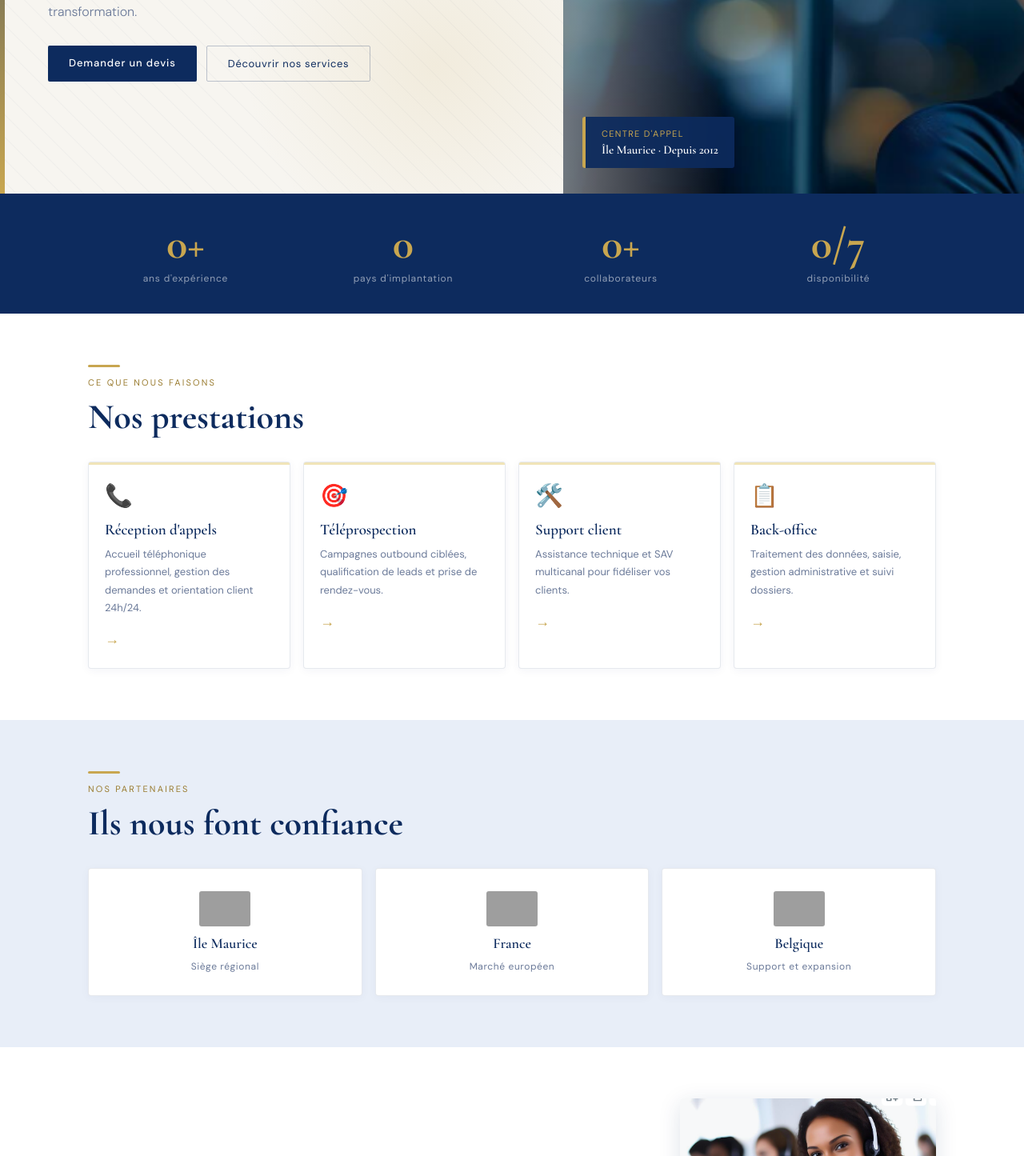
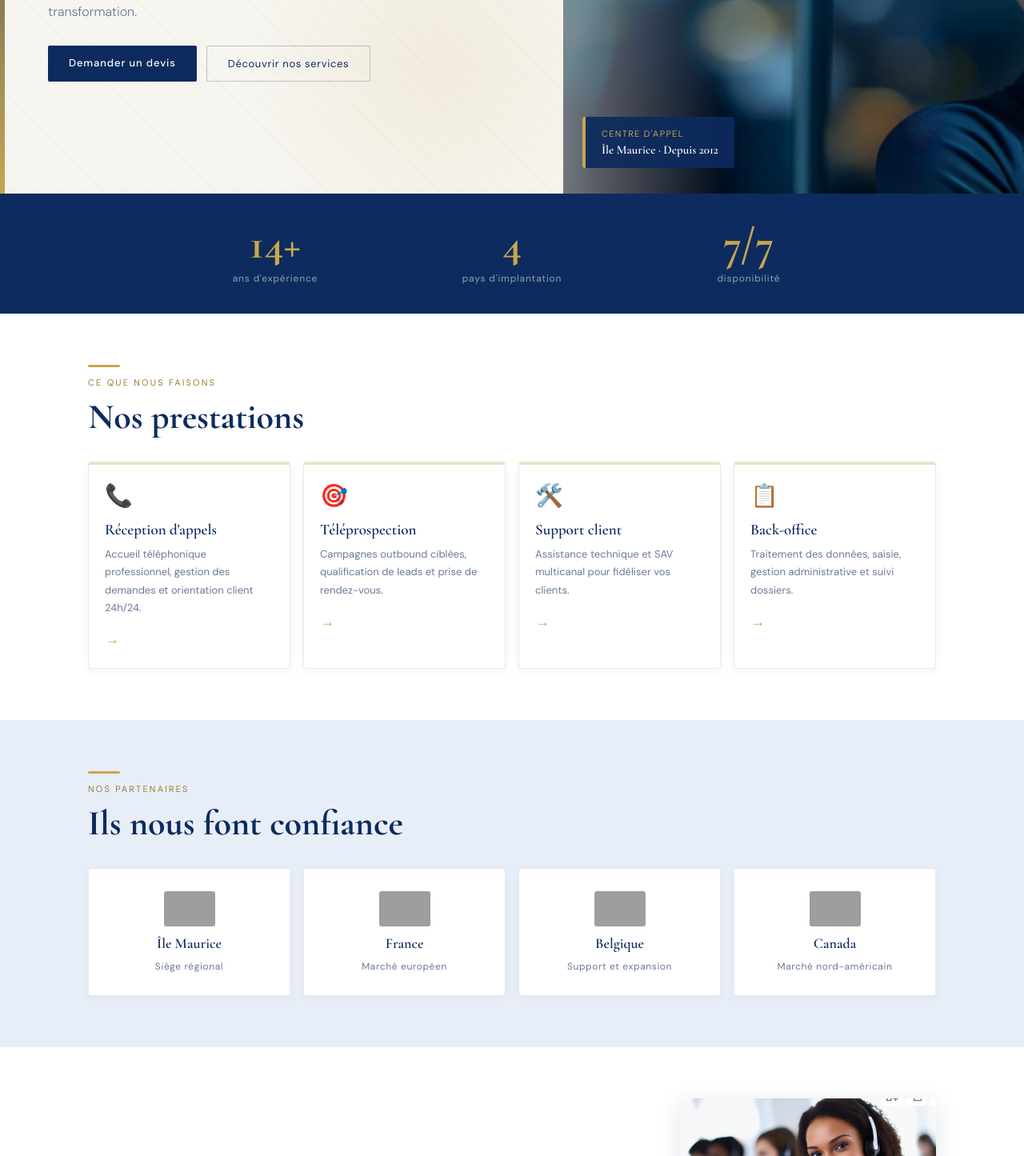
Before and after one commit to allanbavajee/Agapecazel, a Next.js app: page / in a window 1280 px wide. Shown: the part 649-2094 px from the top of the page at 80% size. Built offline with nearby package versions, Linux system fonts and the light colour scheme; grey boxes are pictures that could not be loaded.

Commit message:
Update page.js

```diff
--- a/app/page.js
+++ b/app/page.js
@@ -9,13 +9,13 @@ const T = {
     navLinks:   ["Services", "Implantations", "À propos", "Carrières"],
     navAnchors: ["services", "implantations", "a-propos", "carrieres"],
     navCta: "Devis gratuit",
-    eyebrowHero: "Centre d'appel · 15 ans d'excellence",
+    eyebrowHero: "Centre d'appel · 14 ans d'excellence",
     heroTitle1: "Votre Succès,",
     heroTitle2: "commence ici.",
     heroSub: "Nous mettons en relation nos partenaires avec des prospects ciblés et qualifiés selon des critères précis afin d'optimiser leur taux de transformation.",
     heroCta1: "Demander un devis",
     heroCta2: "Découvrir nos services",
-    stats: ["ans d'expérience", "pays d'implantation", "collaborateurs", "disponibilité"],
+    stats: ["ans d'expérience", "pays d'implantation", "disponibilité"],
     eyebrowServices: "Ce que nous faisons",
     titleServices: "Nos prestations",
     services: [
@@ -30,6 +30,7 @@ const T = {
       { name: "Île Maurice", code: "mu", role: "Siège régional" },
       { name: "France",      code: "fr", role: "Marché européen" },
       { name: "Belgique",    code: "be", role: "Support et expansion" },
+      { name: "Canada",      code: "ca", role: "Marché nord-américain" },
     ],
     eyebrowWhy: "Pourquoi Agapecazel",
     titleWhy: "Centre d'appel spécialisé\nen génération de rendez-vous qualifiés",
@@ -63,13 +64,13 @@ const T = {
     navLinks:   ["Services", "Locations", "About", "Careers"],
     navAnchors: ["services", "implantations", "a-propos", "carrieres"],
     navCta: "Free Quote",
-    eyebrowHero: "International call centre · 15 years of excellence",
+    eyebrowHero: "International call centre · 14 years of excellence",
     heroTitle1: "Your Success,",
     heroTitle2: "starts here.",
     heroSub: "We connect our partners with targeted and qualified prospects based on precise criteria to optimise their conversion rate.",
     heroCta1: "Request a quote",
     heroCta2: "Discover our services",
-    stats: ["years of experience", "countries", "team members", "availability"],
+    stats: ["years of experience", "countries", "availability"],
     eyebrowServices: "What we do",
     titleServices: "Our services",
     services: [
@@ -84,6 +85,7 @@ const T = {
       { name: "Mauritius", code: "mu", role: "Regional headquarters" },
       { name: "France",    code: "fr", role: "European market" },
       { name: "Belgium",   code: "be", role: "Support & expansion" },
+      { name: "Canada",    code: "ca", role: "North American market" },
     ],
     eyebrowWhy: "Why Agapecazel",
     titleWhy: "Specialised call centre\nfor qualified lead generation",
@@ -110,16 +112,16 @@ const T = {
     successSub: "Our team will contact you within 24h.",
     successBtn: "Send another request",
     footerLinks: ["Services", "Locations", "About", "Careers", "Contact"],
-    footerSub:  "International call centre · Since 2009",
+    footerSub:  "International call centre · Since 2012",
     footerCopy: "© 2025 Agapecazel. All rights reserved.",
   },
 };
 
+// ── 3 stats: 14 ans, 4 pays, 7/7 ────────────────────────────────────
 const STATS_VALUES = [
-  { value: 15,  suffix: "+" },
-  { value: 6,   suffix: ""  },
-  { value: 300, suffix: "+" },
-  { value: 24,  suffix: "/7"},
+  { value: 14, suffix: "+" },
+  { value: 4,  suffix: ""  },
+  { value: 7,  suffix: "/7"},
 ];
 
 function useCounter(target, duration = 1800, started = false) {
@@ -194,6 +196,9 @@ function HomeComponent() {
 
   useEffect(() => {
     setMounted(true);
+    // Fallback : démarre les compteurs après 800 ms si l'observer ne se déclenche pas
+    const timer = setTimeout(() => setStats(true), 800);
+    return () => clearTimeout(timer);
   }, []);
 
   useEffect(() => {
@@ -203,7 +208,10 @@ function HomeComponent() {
   }, []);
 
   useEffect(() => {
-    const obs = new IntersectionObserver(([e]) => { if (e.isIntersecting) setStats(true); }, { threshold: 0.3 });
+    const obs = new IntersectionObserver(
+      ([e]) => { if (e.isIntersecting) setStats(true); },
+      { threshold: 0.3 }
+    );
     if (statsRef.current) obs.observe(statsRef.current);
     return () => obs.disconnect();
   }, []);
@@ -293,10 +301,10 @@ function HomeComponent() {
           .hero-title{font-size:44px!important}
           .hero-sub{font-size:14px!important}
           .stats-section{padding:28px 22px!important}
-          .stats-grid{grid-template-columns:repeat(2,1fr)!important;gap:24px!important}
+          .stats-grid{grid-template-columns:repeat(3,1fr)!important;gap:16px!important}
           .section-inner{padding:48px 22px!important}
           .services-grid{grid-template-columns:1fr 1fr!important;gap:12px!important}
-          .countries-grid{grid-template-columns:repeat(3,1fr)!important;gap:10px!important}
+          .countries-grid{grid-template-columns:repeat(2,1fr)!important;gap:10px!important}
           .why-grid{grid-template-columns:1fr!important;gap:32px!important}
           .why-photos-col{flex-direction:row!important}
           .why-photos-col > div{flex:1!important}
@@ -312,6 +320,7 @@ function HomeComponent() {
           .services-grid{grid-template-columns:1fr!important}
           .countries-grid{grid-template-columns:1fr!important}
           .why-photos-col{flex-direction:column!important}
+          .stats-grid{grid-template-columns:repeat(3,1fr)!important;gap:8px!important}
         }
       `}</style>
 
@@ -390,7 +399,7 @@ function HomeComponent() {
             <div style={s.heroGlow} />
 
             <div style={{ ...s.heroContent, animation: "fadeUp 0.85s ease both", position: "relative" }}>
-            <p className="hero-agapecazel" style={{ fontFamily: "'Cormorant Garamond',serif", fontSize: 72, fontWeight: 700, color: "#0D2B5E", lineHeight: 1.05, marginBottom: 0 }}>AGAPECAZEL</p>
+              <p className="hero-agapecazel" style={{ fontFamily: "'Cormorant Garamond',serif", fontSize: 72, fontWeight: 700, color: "#0D2B5E", lineHeight: 1.05, marginBottom: 0 }}>AGAPECAZEL</p>
               <p style={s.eyebrow} className="gold-line">{t.eyebrowHero}</p>
               <h1 className="hero-title" style={s.heroTitle}>
                 {t.heroTitle1}<br />
@@ -741,10 +750,10 @@ const s = {
     padding: "36px 60px",
   },
   statsGrid: {
-    maxWidth: 1060,
+    maxWidth: 860,
     margin: "0 auto",
     display: "grid",
-    gridTemplateColumns: "repeat(4,1fr)",
+    gridTemplateColumns: "repeat(3,1fr)",
     gap: 28,
   },
   statCard:  { display: "flex", flexDirection: "column", alignItems: "center", gap: 8 },
@@ -783,7 +792,7 @@ const s = {
     marginBottom: 9,
   },
   serviceDesc: { fontSize: 13, color: "#6B7A99", lineHeight: 1.7, marginBottom: 16 },
-  countriesGrid: { display: "grid", gridTemplateColumns: "repeat(3,1fr)", gap: 16 },
+  countriesGrid: { display: "grid", gridTemplateColumns: "repeat(4,1fr)", gap: 16 },
   countryCard: {
     background: "#FFFFFF",
     border: "1px solid rgba(13,43,94,0.1)",
```
